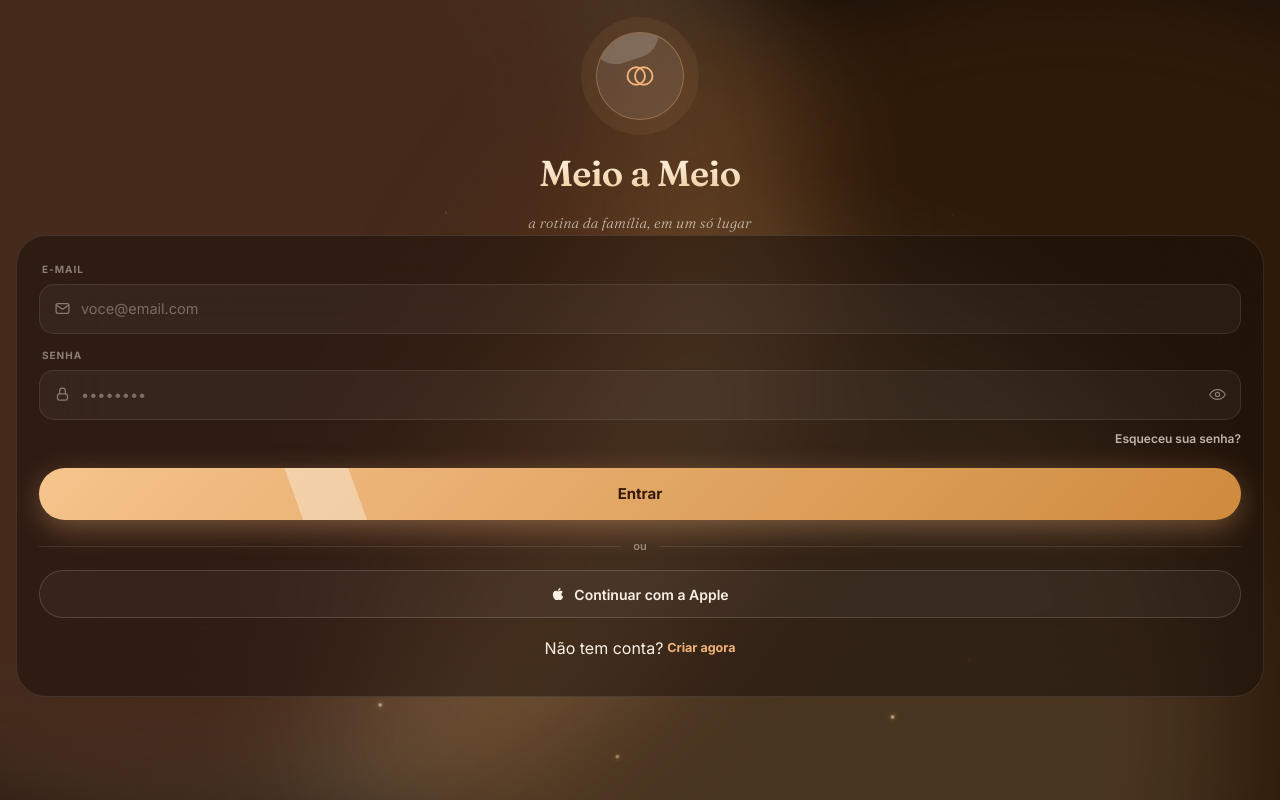
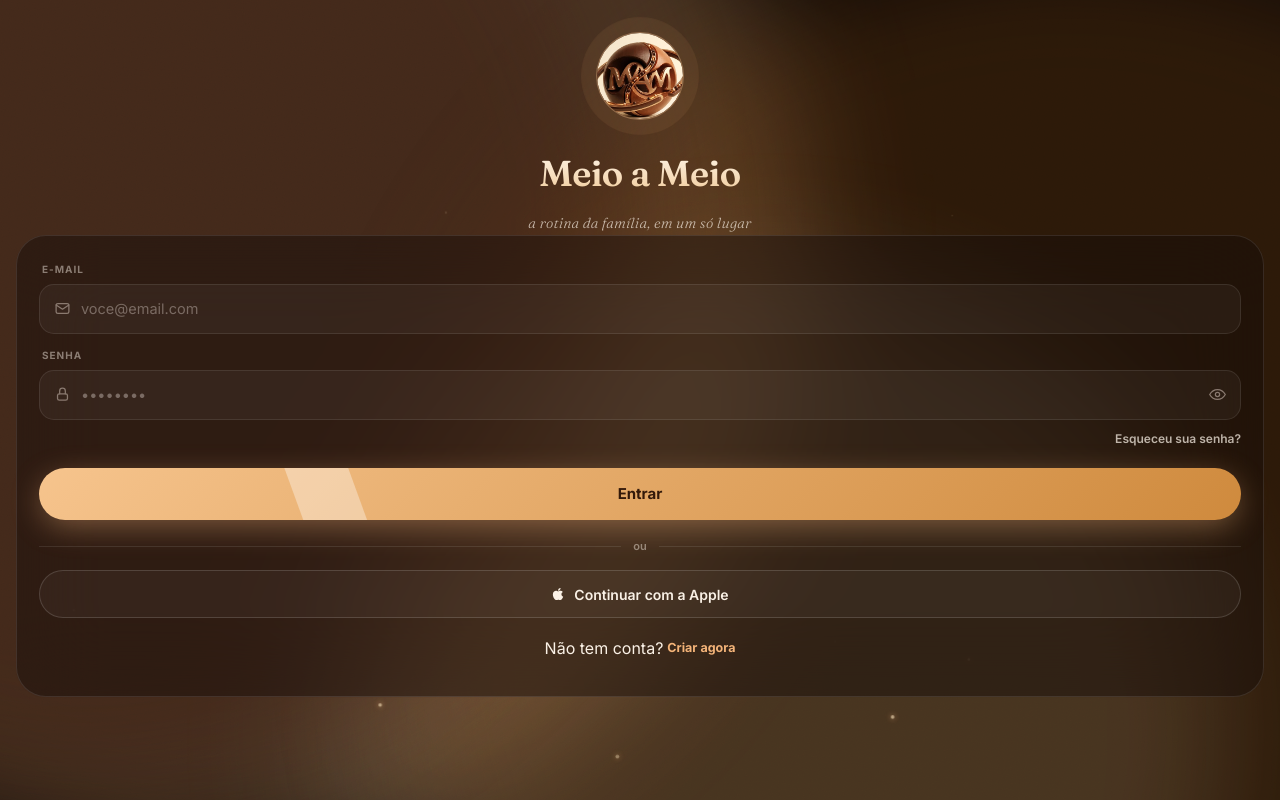
Before and after one commit to Murillooh/Meio-a-Meio, a React (Vite) app in the folder app/: page /login in a window 1280 px wide. Built offline with nearby package versions, Linux system fonts and the light colour scheme; no server answers.

Commit message:
style: use new 3D MaM image as logo badge

```diff
--- a/app/index.html
+++ b/app/index.html
@@ -41,12 +41,9 @@
           <!-- Badge -->
           <div style="position:relative;width:72px;height:72px;margin-bottom:24px;">
             <div style="position:absolute;inset:-4px;background:rgba(244,180,121,0.3);border-radius:50%;filter:blur(12px);"></div>
-            <div style="position:absolute;inset:0;border-radius:50%;display:flex;align-items:center;justify-content:center;background:rgba(255,255,255,0.03);border:1px solid rgba(255,255,255,0.08);backdrop-filter:blur(8px);-webkit-backdrop-filter:blur(8px);color:#efc691;">
+            <div style="position:absolute;inset:0;border-radius:50%;display:flex;align-items:center;justify-content:center;background:rgba(255,255,255,0.03);border:1px solid rgba(255,255,255,0.08);backdrop-filter:blur(8px);-webkit-backdrop-filter:blur(8px);color:#efc691;overflow:hidden;">
               <div style="position:absolute;inset:0;border-radius:50%;background:linear-gradient(135deg,rgba(255,255,255,0.15) 0%,transparent 50%,transparent 100%);"></div>
-              <svg width="30" height="30" viewBox="0 0 24 24" fill="none" stroke="currentColor" strokeWidth="1.5" strokeLinecap="round" strokeLinejoin="round" style="position:relative;z-index:2;">
-                <circle cx="9" cy="12" r="7" />
-                <circle cx="15" cy="12" r="7" />
-              </svg>
+              <img src="/logo-mam.png" alt="MaM" style="width:100%;height:100%;object-fit:cover;position:relative;z-index:2;border-radius:50%;" />
             </div>
           </div>
 
--- a/app/src/components/Splash.tsx
+++ b/app/src/components/Splash.tsx
@@ -10,12 +10,9 @@ export function Splash() {
         {/* Badge */}
         <div className="relative w-[72px] h-[72px] mb-6">
           <div className="absolute -inset-1 bg-[#f4b479]/30 rounded-full blur-[12px]"></div>
-          <div className="absolute inset-0 rounded-full flex items-center justify-center bg-white/5 border border-white/10 backdrop-blur-[8px] text-[#efc691]">
+          <div className="absolute inset-0 rounded-full flex items-center justify-center bg-white/5 border border-white/10 backdrop-blur-[8px] text-[#efc691] overflow-hidden">
             <div className="absolute inset-0 rounded-full bg-gradient-to-br from-white/15 via-transparent to-transparent"></div>
-            <svg width="30" height="30" viewBox="0 0 24 24" fill="none" stroke="currentColor" strokeWidth="1.5" strokeLinecap="round" strokeLinejoin="round" className="relative z-10">
-              <circle cx="9" cy="12" r="7" />
-              <circle cx="15" cy="12" r="7" />
-            </svg>
+            <img src="/logo-mam.png" alt="MaM" className="relative z-10 w-full h-full object-cover rounded-full" />
           </div>
         </div>
 
--- a/app/src/pages/Login.tsx
+++ b/app/src/pages/Login.tsx
@@ -102,10 +102,7 @@ export default function Login() {
                 <span className="login-badge-glow"></span>
                 <div className="login-badge-core">
                   <span className="login-badge-shine"></span>
-                  <svg width="30" height="30" viewBox="0 0 24 24" fill="none" stroke="currentColor" strokeWidth="1.5" strokeLinecap="round" strokeLinejoin="round">
-                    <circle cx="9" cy="12" r="7" />
-                    <circle cx="15" cy="12" r="7" />
-                  </svg>
+                  <img src="/logo-mam.png" alt="MaM" style={{ width: '100%', height: '100%', objectFit: 'cover', position: 'relative', zIndex: 2, borderRadius: '50%' }} />
                 </div>
               </div>
               <h1 className="login-wordmark" style={{ fontSize: '36px' }}>Meio a Meio</h1>
```
Also changed, not shown: app/public/logo-mam.png (added), 1 other file (tests, documents, lock files or other folders).
